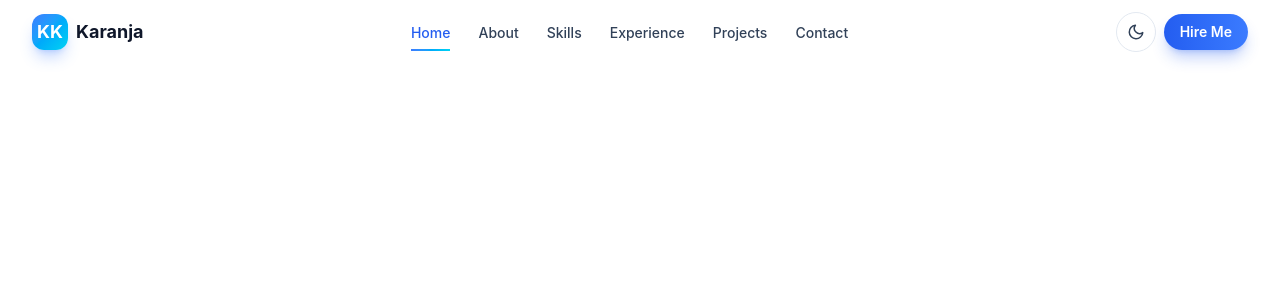
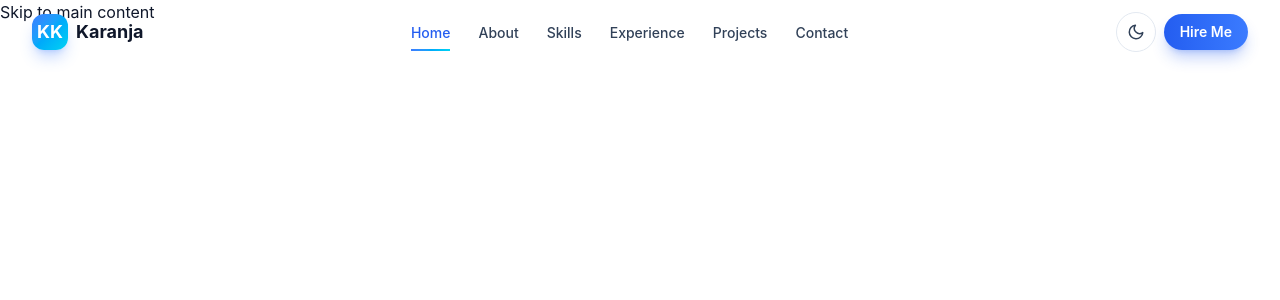
Before and after one commit to KaranjaK/Portfolio, a React (Vite) app: page / in a window 1280 px wide. Shown: the top 300 px of the page. Built offline with nearby package versions, Linux system fonts and the light colour scheme.

Commit message:
It will add an accessibility factor where one can skip the navbar and access the main content

```diff
--- a/src/App.tsx
+++ b/src/App.tsx
@@ -15,7 +15,14 @@
   useScrollSpy(SECTION_IDS);
   return (
     <>
+      <a href="#main" className="skip-link">
+        Skip to main content
+      </a>
       <Navbar />
+
+      <main id="main">
+
+      </main>
     </>
   );
 }
```
